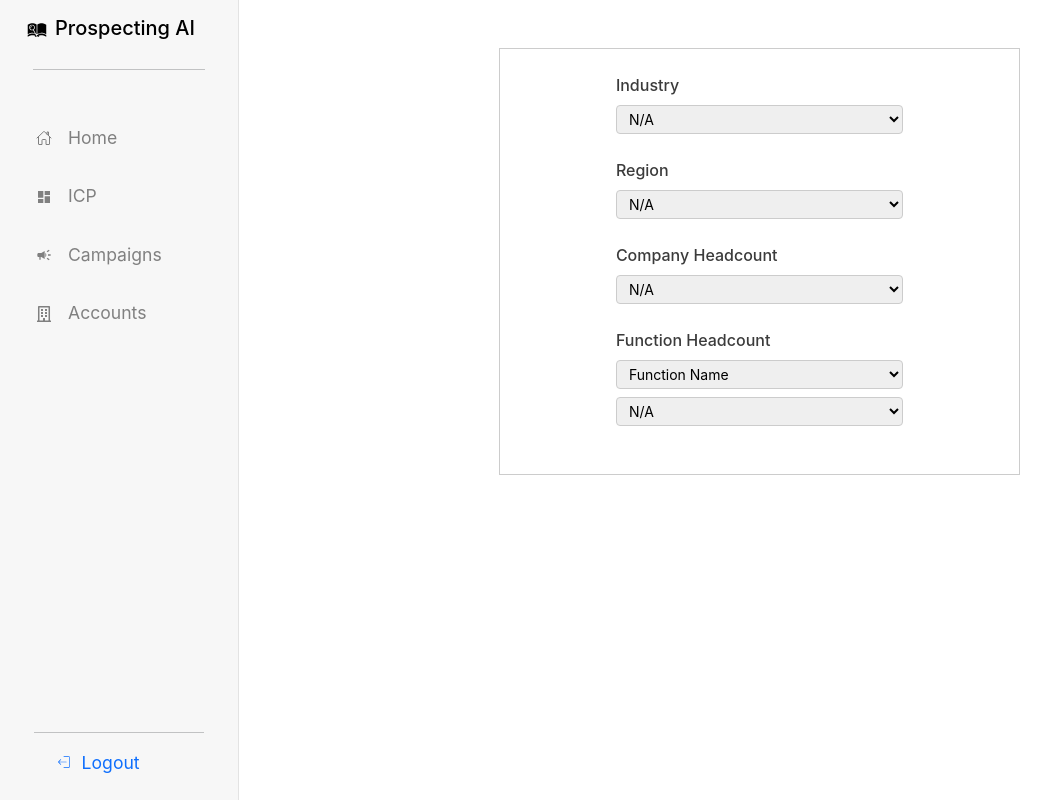
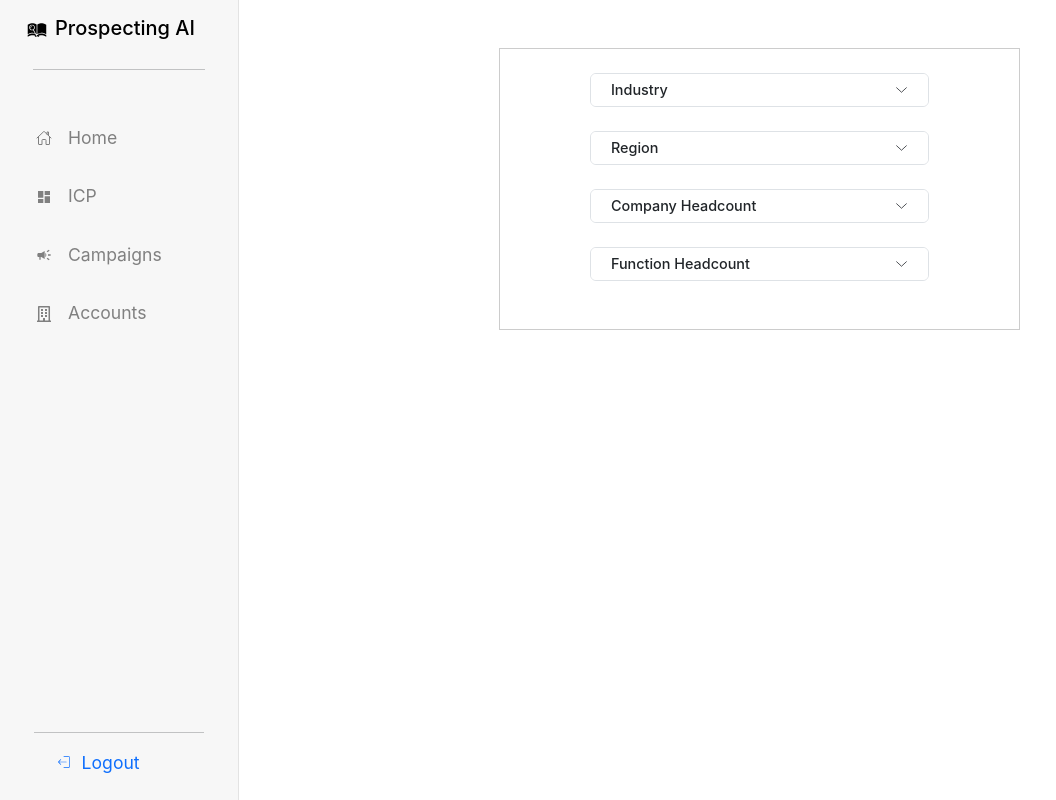
Before and after one commit to Userport-ai/prospecting-ai, a React (Create React App) app: page /icp/create in a window 1280 px wide. Shown: the whole page, without its empty margins (0-1056 px from the left). Built offline with nearby package versions, Linux system fonts and the light colour scheme.

Commit message:
Using React Boostrap Accordian for basic filters
Cleaner UI and easier to manage within React fraemwork as well

Also moved CreateICP CSS into its own file

```diff
--- a/package.json
+++ b/package.json
@@ -8,6 +8,7 @@
     "@testing-library/user-event": "^13.5.0",
     "bootstrap": "^5.3.3",
     "react": "^18.3.1",
+    "react-bootstrap": "^2.10.2",
     "react-dom": "^18.3.1",
     "react-icons": "^5.2.1",
     "react-router-dom": "^6.23.1",
--- /dev/null
+++ b/src/create-icp.css
@@ -0,0 +1,29 @@
+#create-icp {
+  width: 50%;
+  font-size: 0.8rem;
+  color: #3b3b3b;
+  border: 0.5px solid #ccc;
+}
+
+#create-icp .create-icp-filter {
+  width: 70%;
+}
+
+#create-icp .accordion-button {
+  font-size: 0.9rem;
+  font-weight: 500;
+  height: 2rem;
+}
+
+#create-icp .accordion-button::after {
+  --bs-accordion-btn-icon-width: 0.8rem;
+}
+
+#create-icp .accordion-button:focus {
+  box-shadow: none;
+}
+
+#create-icp select {
+  border: 1px solid #ccc;
+  width: 100%;
+}
--- a/src/create-icp.js
+++ b/src/create-icp.js
@@ -1,14 +1,14 @@
+import { Accordion } from "react-bootstrap";
+import "./create-icp.css";
 function CreateICP() {
   return (
     <div className="d-flex justify-content-center">
       <div id="create-icp" className="d-flex flex-column mt-5 pb-5">
-        <div
-          id="industry"
-          className="create-icp-filter container d-flex flex-column mt-4"
-        >
-          <label for="industry" className="form-label">
-            Industry
-          </label>
+        <div className="create-icp-filter container d-flex flex-column mt-4">
+          <Accordion alwaysOpen>
+            <Accordion.Item eventKey="industry">
+              <Accordion.Header>Industry</Accordion.Header>
+              <Accordion.Body>
                 <select className="form-select-sm">
                   <option selected>N/A</option>
                   <option value="Saas">SaaS</option>
@@ -16,42 +16,45 @@ function CreateICP() {
                   <option value="Banking">Banking</option>
                   <option value="Media">Media & Entertainment</option>
                 </select>
+              </Accordion.Body>
+            </Accordion.Item>
+          </Accordion>
         </div>
-        <div
-          id="region"
-          className="create-icp-filter container d-flex flex-column mt-4"
-        >
-          <label for="region" className="form-label">
-            Region
-          </label>
+        <div className="create-icp-filter container d-flex flex-column mt-4">
+          <Accordion alwaysOpen>
+            <Accordion.Item eventKey="region">
+              <Accordion.Header>Region</Accordion.Header>
+              <Accordion.Body>
                 <select className="form-select-sm">
                   <option selected>N/A</option>
                   <option value="AMER">AMER</option>
                   <option value="EMEA">EMEA</option>
                   <option value="APAC">APAC</option>
                 </select>
+              </Accordion.Body>
+            </Accordion.Item>
+          </Accordion>
         </div>
-        <div
-          id="company-headcount"
-          className="create-icp-filter container d-flex flex-column mt-4"
-        >
-          <label for="company-headcount" className="form-label">
-            Company Headcount
-          </label>
+        <div className="create-icp-filter container d-flex flex-column mt-4">
+          <Accordion alwaysOpen>
+            <Accordion.Item eventKey="company-headcount">
+              <Accordion.Header>Company Headcount</Accordion.Header>
+              <Accordion.Body>
                 <select className="form-select-sm">
                   <option selected>N/A</option>
                   <option value="1-10">1-10</option>
                   <option value="10-50">10-50</option>
                   <option value="50-100">50-100</option>
                 </select>
+              </Accordion.Body>
+            </Accordion.Item>
+          </Accordion>
         </div>
-        <div
-          id="function-headcount"
-          className="create-icp-filter container d-flex flex-column mt-4"
-        >
-          <label for="function-headcount" className="form-label">
-            Function Headcount
-          </label>
+        <div className="create-icp-filter container d-flex flex-column mt-4">
+          <Accordion alwaysOpen>
+            <Accordion.Item eventKey="function-headcount">
+              <Accordion.Header>Function Headcount</Accordion.Header>
+              <Accordion.Body>
                 <select className="form-select-sm">
                   <option selected>Function Name</option>
                   <option value="Marketing">Marketing</option>
@@ -68,6 +71,9 @@ function CreateICP() {
                   <option value="1-30">1-30</option>
                   <option value="1-40">1-40</option>
                 </select>
+              </Accordion.Body>
+            </Accordion.Item>
+          </Accordion>
         </div>
       </div>
     </div>
--- a/src/index.css
+++ b/src/index.css
@@ -108,7 +108,6 @@ button {
 
 #detail {
   width: 100%;
-  height: 100%;
 }
 
 #icp #instructions-div p {
@@ -128,26 +127,6 @@ button {
   border: 1px solid #ccc;
 }
 
-#create-icp {
-  width: 50%;
-  font-size: 0.8rem;
-  color: #3b3b3b;
-  border: 0.5px solid #ccc;
-}
-
-#create-icp label {
-  font-size: 1rem;
-  font-weight: 500;
-}
-
-#create-icp .create-icp-filter {
-  width: 60%;
-}
-
-#create-icp select {
-  border: 1px solid #ccc;
-}
-
 #error-page {
   display: flex;
   flex-direction: column;
```
Also changed, not shown: 1 other file (tests, documents, lock files or other folders). Lines whose indentation alone changed are shown as unchanged.
